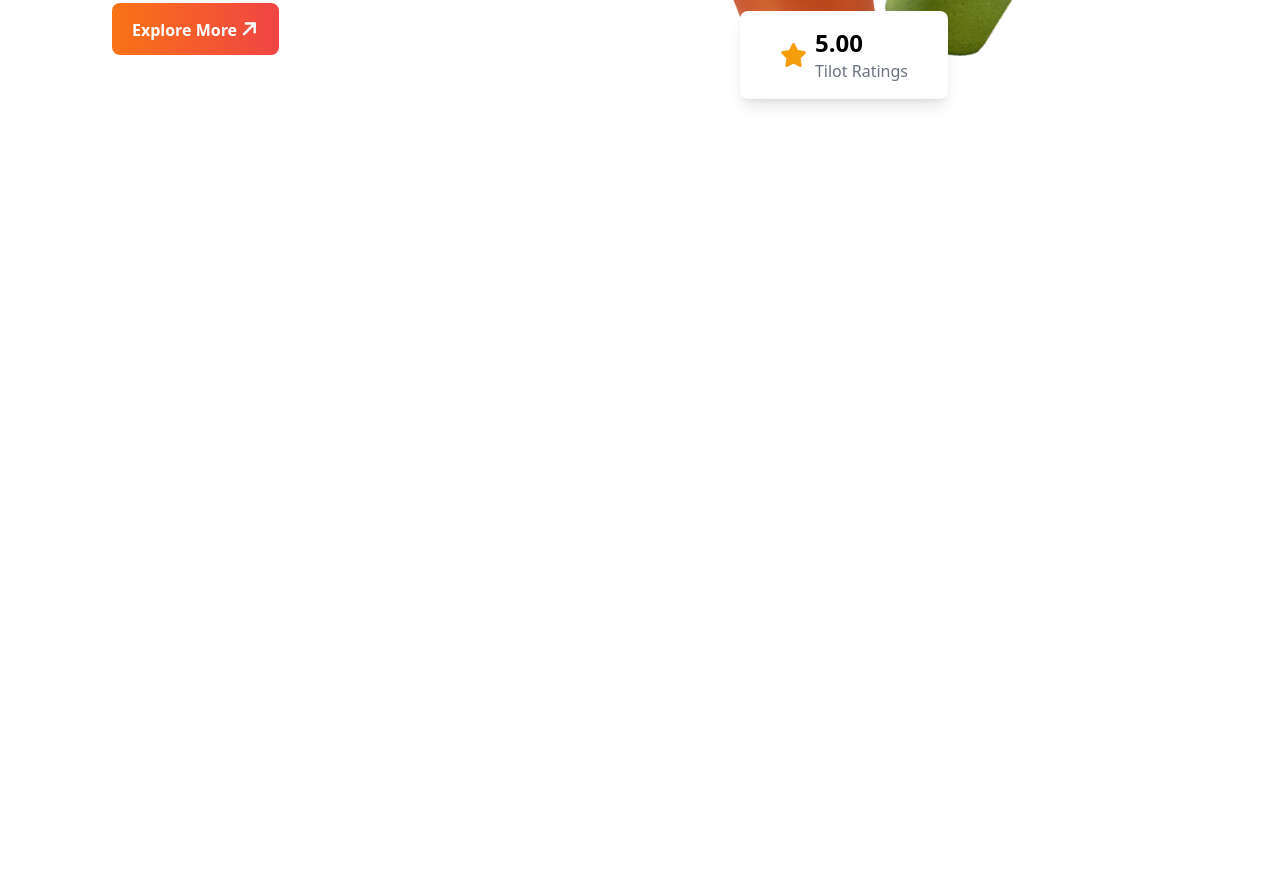
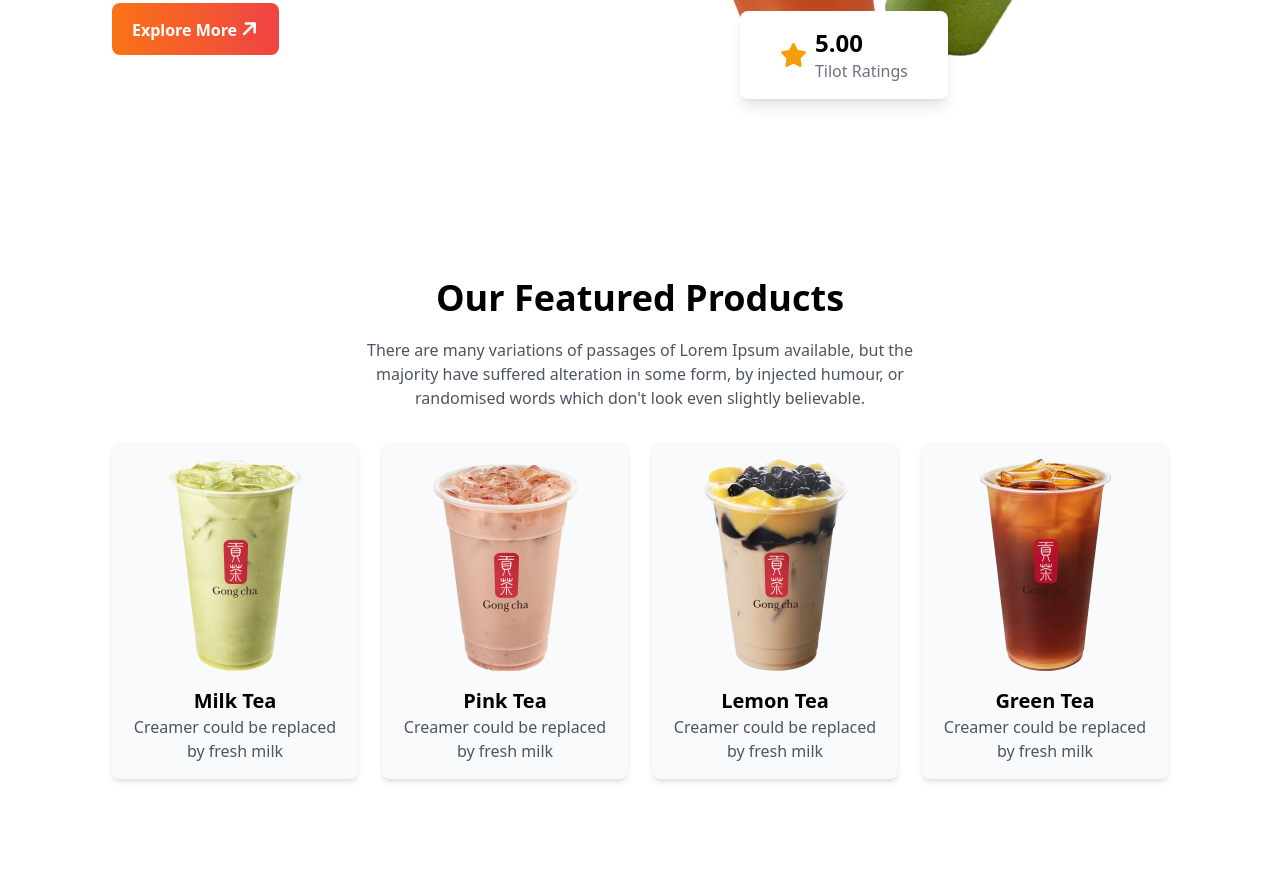
Before and after one commit to lehaz98/Tea-House-With-Taliwind, a plain HTML site: page index.html in a window 1280 px wide. Shown: the part 349-1224 px from the top of the page. Before the commit the page ends 800 px from the top, so only its background shows below. Drawn offline with nearby package versions, Linux system fonts and the light colour scheme.

Commit message:
featured products done

```diff
--- a/index.html
+++ b/index.html
@@ -34,7 +34,7 @@
     <!-- Main Content -->
     <main class="max-w-screen-xl mx-auto px-16 lg:px-28">
       <!-- header section -->
-      <header class="flex pt-10 mb-20">
+      <header class="lg:flex pt-10 mb-20">
         <!-- text content -->
         <div>
           <h1 class="text-5xl md:text-7xl">
@@ -75,6 +75,66 @@
           </div>
         </div>
       </header>
+      <!-- featured products section -->
+      <section class="py-8 lg:py-24">
+        <!-- title -->
+        <div class="text-center mb-8">
+          <h1 class="text-3xl md:text-4xl font-bold mb-5">
+            Our Featured Products
+          </h1>
+          <p class="text-gray-600 max-w-xl mx-auto">
+            There are many variations of passages of Lorem Ipsum available, but
+            the majority have suffered alteration in some form, by injected
+            humour, or randomised words which don't look even slightly
+            believable.
+          </p>
+        </div>
+        <!-- Grid Cards -->
+        <div
+          class="grid grid-cols-1 md:grid-cols-2 lg:grid-cols-4 gap-6 text-center"
+        >
+          <!-- product card -->
+          <div class="rounded-lg shadow-md bg-gray-50 overflow-hidden">
+            <img class="mx-auto pt-4" src="images/tea-1.png" alt="" />
+            <div class="p-4">
+              <h2 class="font-bold text-xl">Milk Tea</h2>
+              <p class="text-gray-600">
+                Creamer could be replaced by fresh milk
+              </p>
+            </div>
+          </div>
+          <!-- product card -->
+          <div class="rounded-lg shadow-md bg-gray-50 overflow-hidden">
+            <img class="mx-auto pt-4" src="images/tea-2.png" alt="" />
+            <div class="p-4">
+              <h2 class="font-bold text-xl">Pink Tea</h2>
+              <p class="text-gray-600">
+                Creamer could be replaced by fresh milk
+              </p>
+            </div>
+          </div>
+          <!-- product card -->
+          <div class="rounded-lg shadow-md bg-gray-50 overflow-hidden">
+            <img class="mx-auto pt-4" src="images/tea-3.png" alt="" />
+            <div class="p-4">
+              <h2 class="font-bold text-xl">Lemon Tea</h2>
+              <p class="text-gray-600">
+                Creamer could be replaced by fresh milk
+              </p>
+            </div>
+          </div>
+          <!-- product card -->
+          <div class="rounded-lg shadow-md bg-gray-50 overflow-hidden">
+            <img class="mx-auto pt-4" src="images/tea-4.png" alt="" />
+            <div class="p-4">
+              <h2 class="font-bold text-xl">Green Tea</h2>
+              <p class="text-gray-600">
+                Creamer could be replaced by fresh milk
+              </p>
+            </div>
+          </div>
+        </div>
+      </section>
     </main>
   </body>
 </html>
```
